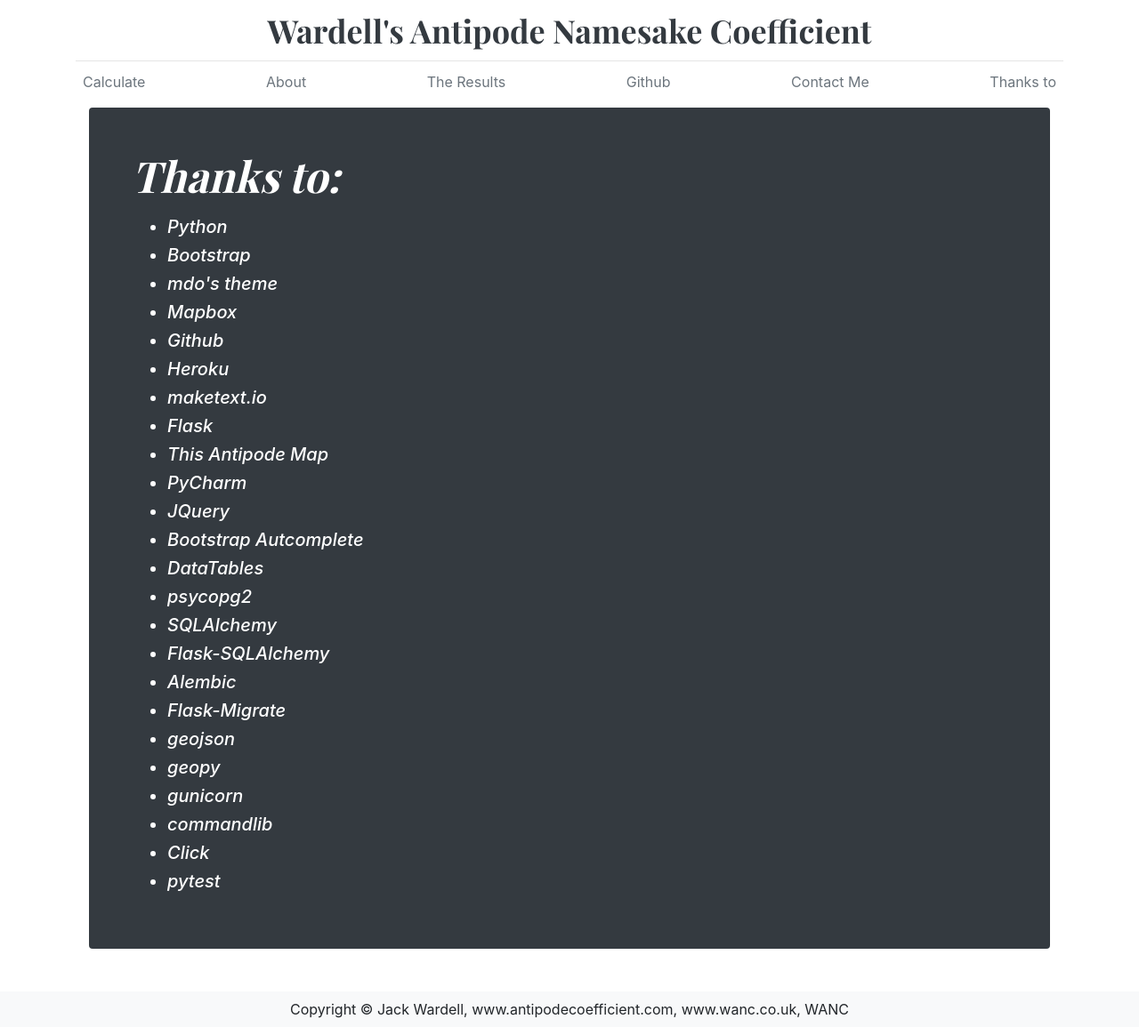
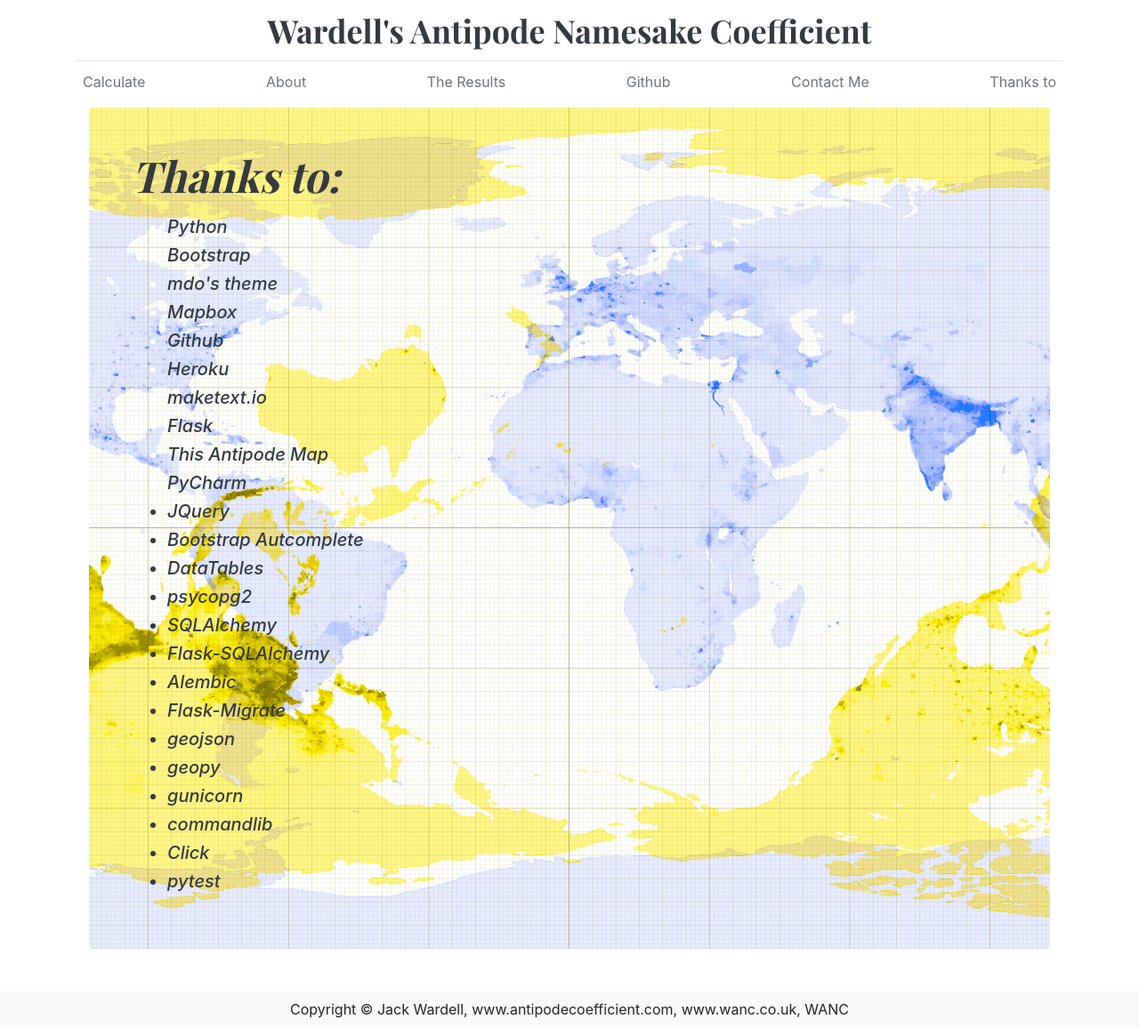
Before and after one commit to jackwardell/Antipodal, a Flask app: page /credits in a window 1280 px wide. Shown: the whole page at 89% size. Run offline with Flask 2, Linux system fonts and the light colour scheme; some libraries are stand-ins or nearby versions.

Commit message:
altering style a bit

```diff
--- a/antipodal/templates/credits.html
+++ b/antipodal/templates/credits.html
@@ -15,37 +15,36 @@
 {% block body %}
     <div class="container mb-5">
 
-        <div class="jumbotron p-4 p-md-5 text-dark rounded bg-dark mb-5">
+        <div class="jumbotron p-4 p-md-5 text-dark rounded bg-dark" style="background-image: url('{{ url_for("static", filename="img/antipode_map.png") }}'); background-repeat: no-repeat; background-position: center; background-size: cover; background-attachment: fixed;">
             <div class="col-md-6 px-0 mb-3">
-                <h1 class="display-4 font-italic text-white">Thanks to:</h1>
+                <h1 class="display-4 font-italic">Thanks to:</h1>
             </div>
             <ul class="text-white font-italic">
-                <li class="my-2 h5"><a class="text-white" target="_blank" href="https://www.python.org/">Python</a></li>
-                <li class="my-2 h5"><a class="text-white" target="_blank" href="https://getbootstrap.com/">Bootstrap</a></li>
-                <li class="my-2 h5"><a class="text-white" target="_blank" href="https://twitter.com/mdo">mdo's theme</a></li>
-                <li class="my-2 h5"><a class="text-white" target="_blank" href="https://www.mapbox.com/">Mapbox</a></li>
-                <li class="my-2 h5"><a class="text-white" target="_blank" href="https://github.com/jackwardell/Antipodal">Github</a></li>
-                <li class="my-2 h5"><a class="text-white" target="_blank" href="https://www.heroku.com/">Heroku</a></li>
-                <li class="my-2 h5"><a class="text-white" target="_blank" href="https://maketext.io/">maketext.io</a></li>
-                <li class="my-2 h5"><a class="text-white" target="_blank" href="https://flask.palletsprojects.com/">Flask</a></li>
-                <li class="my-2 h5"><a class="text-white" target="_blank" href="https://www.reddit.com/r/MapPorn/comments/20gtef/you_cant_dig_a_straight_tunnel_through_the_earth/">This Antipode Map</a></li>
-                <li class="my-2 h5"><a class="text-white" target="_blank" href="https://www.jetbrains.com/pycharm/">PyCharm</a></li>
+                <li class="my-2 h5"><a class="text-dark" target="_blank" href="https://www.python.org/">Python</a></li>
+                <li class="my-2 h5"><a class="text-dark" target="_blank" href="https://getbootstrap.com/">Bootstrap</a></li>
+                <li class="my-2 h5"><a class="text-dark" target="_blank" href="https://twitter.com/mdo">mdo's theme</a></li>
+                <li class="my-2 h5"><a class="text-dark" target="_blank" href="https://www.mapbox.com/">Mapbox</a></li>
+                <li class="my-2 h5"><a class="text-dark" target="_blank" href="https://github.com/jackwardell/Antipodal">Github</a></li>
+                <li class="my-2 h5"><a class="text-dark" target="_blank" href="https://www.heroku.com/">Heroku</a></li>
+                <li class="my-2 h5"><a class="text-dark" target="_blank" href="https://maketext.io/">maketext.io</a></li>
+                <li class="my-2 h5"><a class="text-dark" target="_blank" href="https://flask.palletsprojects.com/">Flask</a></li>
+                <li class="my-2 h5"><a class="text-dark" target="_blank" href="https://www.reddit.com/r/MapPorn/comments/20gtef/you_cant_dig_a_straight_tunnel_through_the_earth/">This Antipode Map</a></li>
+                <li class="my-2 h5"><a class="text-dark" target="_blank" href="https://www.jetbrains.com/pycharm/">PyCharm</a></li>
 
-                <li class="my-2 h5">JQuery</li>
-                <li class="my-2 h5">Bootstrap Autcomplete</li>
-                <li class="my-2 h5">DataTables</li>
-
-                <li class="my-2 h5">psycopg2</li>
-                <li class="my-2 h5">SQLAlchemy</li>
-                <li class="my-2 h5">Flask-SQLAlchemy</li>
-                <li class="my-2 h5">Alembic</li>
-                <li class="my-2 h5">Flask-Migrate</li>
-                <li class="my-2 h5">geojson</li>
-                <li class="my-2 h5">geopy</li>
-                <li class="my-2 h5">gunicorn</li>
-                <li class="my-2 h5">commandlib</li>
-                <li class="my-2 h5">Click</li>
-                <li class="my-2 h5">pytest</li>
+                <li class="my-2 h5 text-dark">JQuery</li>
+                <li class="my-2 h5 text-dark">Bootstrap Autcomplete</li>
+                <li class="my-2 h5 text-dark">DataTables</li>
+                <li class="my-2 h5 text-dark">psycopg2</li>
+                <li class="my-2 h5 text-dark">SQLAlchemy</li>
+                <li class="my-2 h5 text-dark">Flask-SQLAlchemy</li>
+                <li class="my-2 h5 text-dark">Alembic</li>
+                <li class="my-2 h5 text-dark">Flask-Migrate</li>
+                <li class="my-2 h5 text-dark">geojson</li>
+                <li class="my-2 h5 text-dark">geopy</li>
+                <li class="my-2 h5 text-dark">gunicorn</li>
+                <li class="my-2 h5 text-dark">commandlib</li>
+                <li class="my-2 h5 text-dark">Click</li>
+                <li class="my-2 h5 text-dark">pytest</li>
 
             </ul>
         </div>
```
Also changed, not shown: antipodal/templates/results.html (+4 -4 lines).
